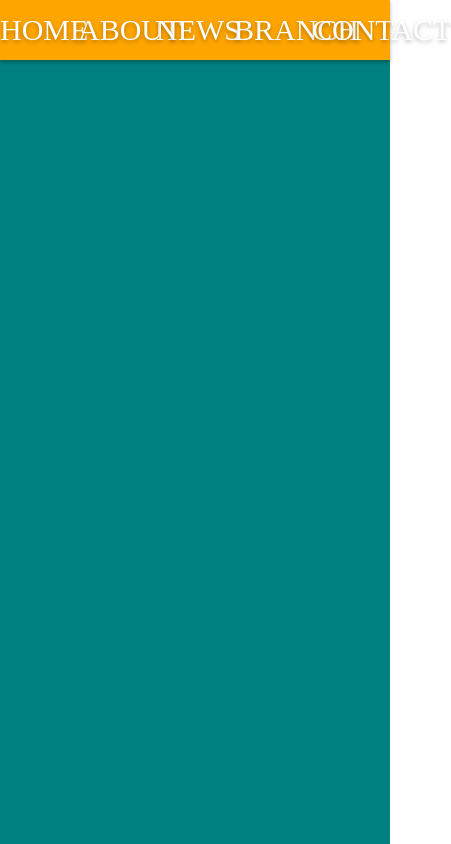
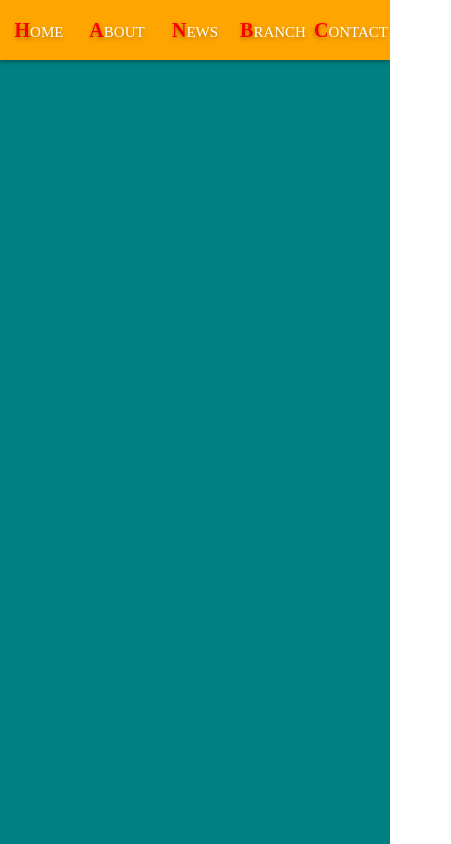
Before and after one commit to shamimreza9588/Github01, a plain HTML site: page index.html in a window 390 px wide. Shown: the whole page, 451 px wide, since content can reach past the window. Drawn offline with Linux system fonts and the light colour scheme.

Commit message:
fourth message

```diff
--- a/css/style.css
+++ b/css/style.css
@@ -35,3 +35,16 @@ body {
 	text-transform: uppercase;
 	text-shadow: 0px 2px 4px hsla(0,0%,0%,0.30);
 }
+#sec01 .list01 li a::first-letter {
+	color: red;
+	font-weight: bold;
+	font-size: 35px;
+}
+@media screen and (max-width: 600px) {
+	#sec01 .list01 li a {
+		font-size: 15px;
+	}
+	#sec01 .list01 li a::first-letter {
+		font-size: 20px;
+	}
+}
```
